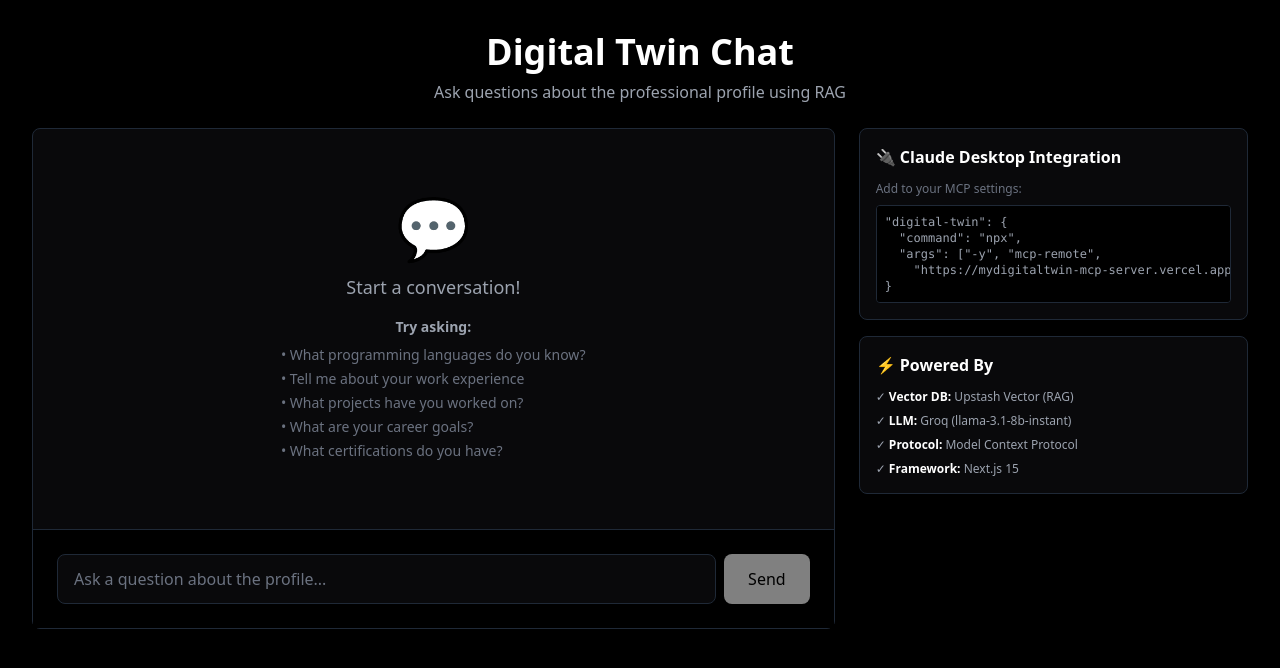
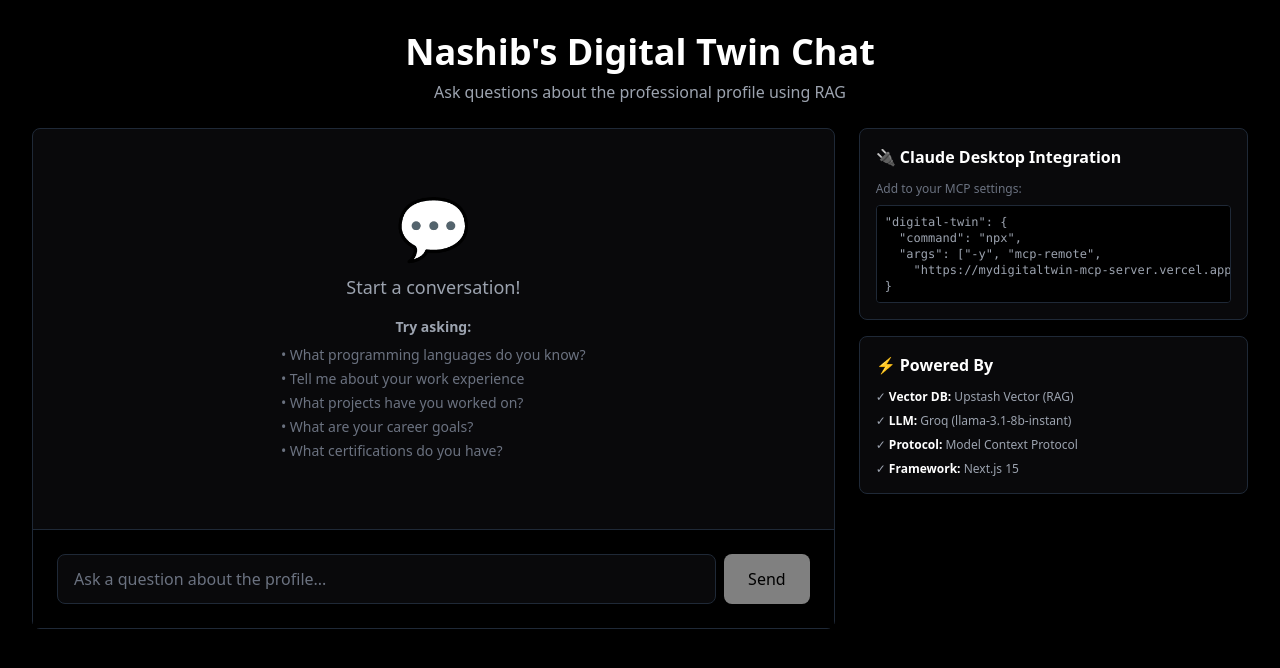
Before and after one commit to nashibrana25-code/mydigitaltwin-mcp-server, a Next.js app in the folder digital-twin-mcp/: page / in a window 1280 px wide. Shown: the top 668 px of the page. Built offline with nearby package versions, Linux system fonts and the light colour scheme.

Commit message:
Update header to Nashib's Digital Twin Chat

```diff
--- a/digital-twin-mcp/app/page.tsx
+++ b/digital-twin-mcp/app/page.tsx
@@ -87,7 +87,7 @@
       <div className="max-w-7xl mx-auto">
         {/* Header */}
         <div className="text-center space-y-2 mb-6">
-          <h1 className="text-3xl sm:text-4xl font-bold text-white">Digital Twin Chat</h1>
+          <h1 className="text-3xl sm:text-4xl font-bold text-white">Nashib's Digital Twin Chat</h1>
           <p className="text-gray-400">
             Ask questions about the professional profile using RAG
           </p>
```
